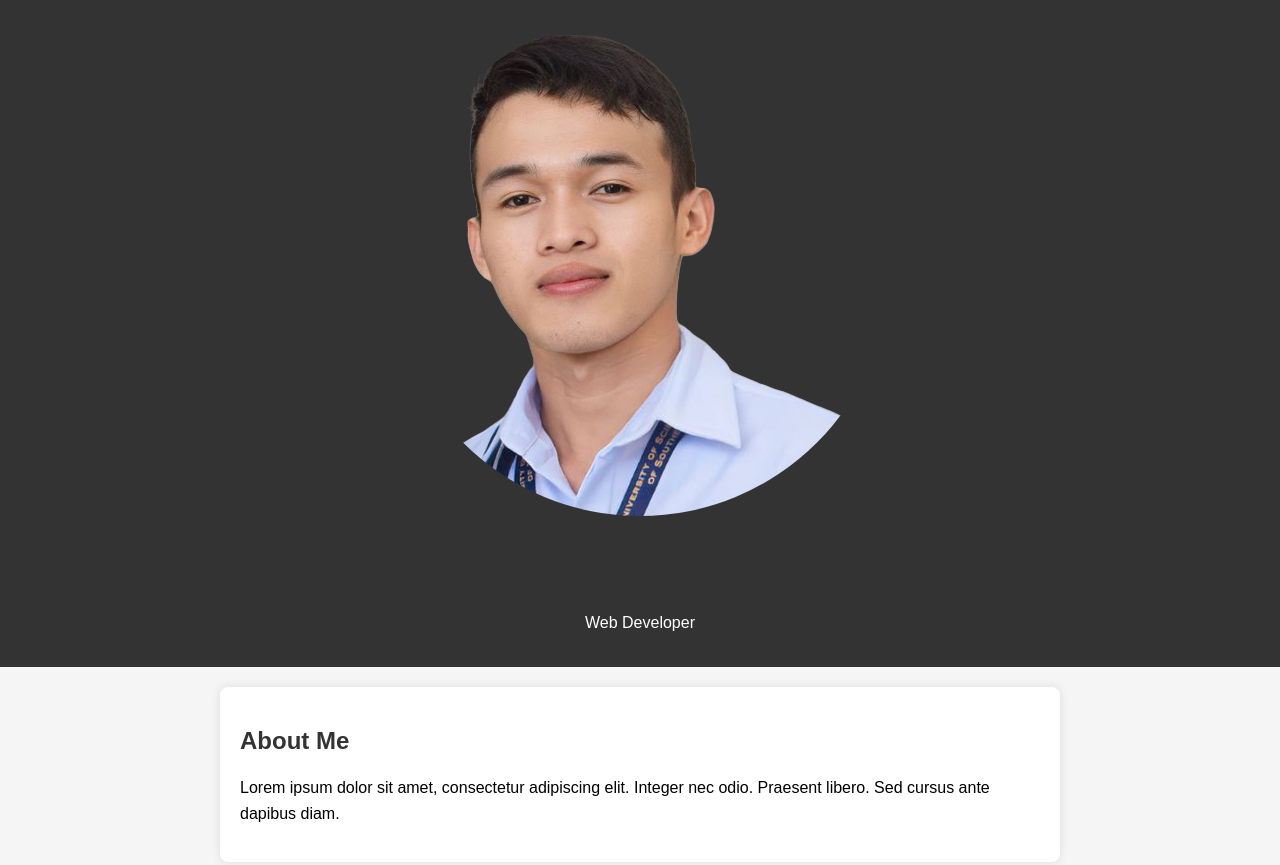
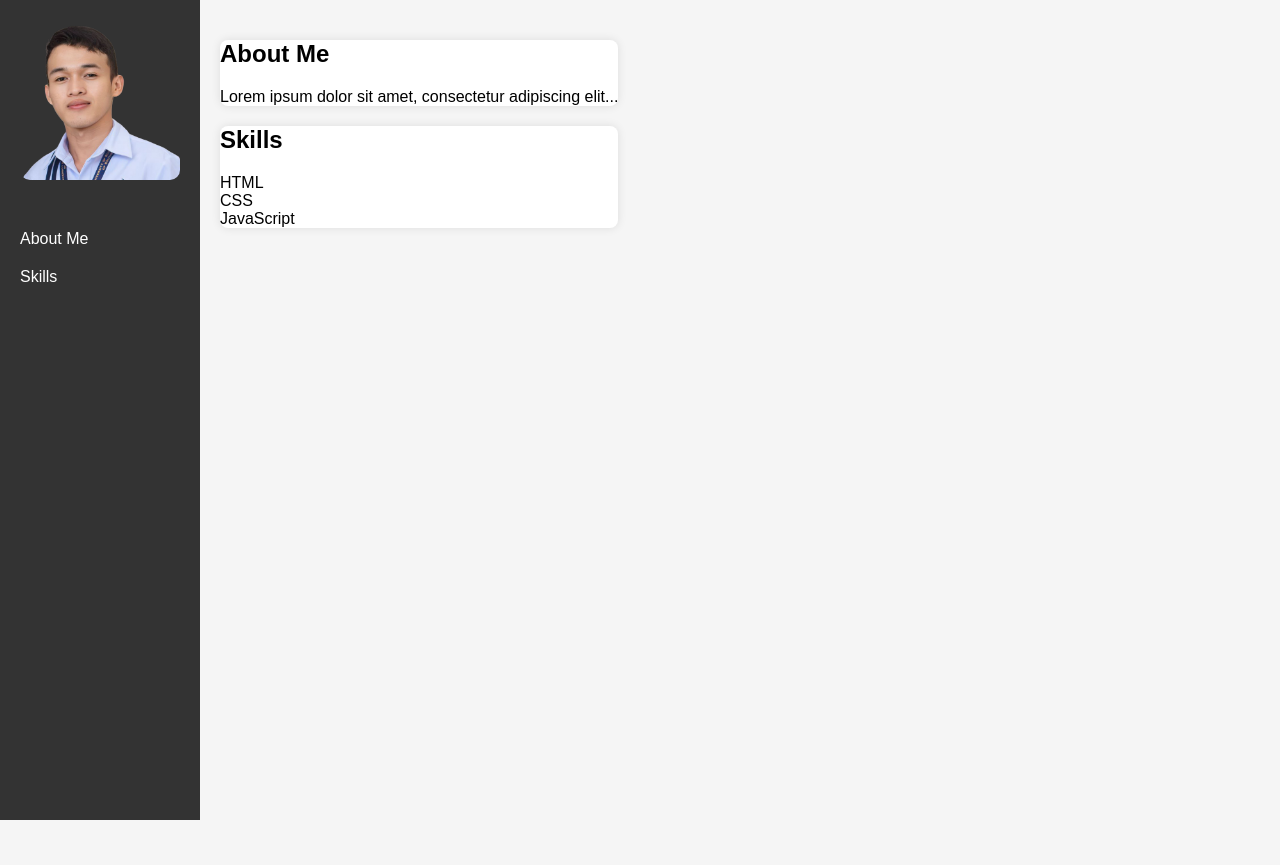
Before and after one commit to joxyle-jhon/ePortfolio, a plain HTML site: page HTML/main.html in a window 1280 px wide. Shown: the top 865 px of the page. After the commit the page ends 800 px from the top, so only its background shows below. Drawn offline with Linux system fonts and the light colour scheme.

Commit message:
Minor changes

```diff
--- a/CSS/main.css
+++ b/CSS/main.css
@@ -2,70 +2,53 @@ body {
    font-family: 'Arial', sans-serif;
    margin: 0;
    padding: 0;
+   display: flex;
    background-color: #f5f5f5;
  }
 
- header {
+ nav {
+   width: 200px;
    background-color: #333;
    color: #fff;
-   text-align: center;
-   padding: 1rem;
+   height: 100vh;
+   position: fixed;
+   padding-top: 20px;
  }
 
- img {
-   max-width: 100%;
-   border-radius: 50%;
-   margin-bottom: 10px;
+ nav ul {
+   list-style-type: none;
+   padding: 0;
+ }
+
+ nav ul li a {
+   color: #fff;
+   text-decoration: none;
+   display: block;
+   padding: 10px 20px;
+ }
+
+ nav .profile-image {
+   text-align: center;
+   padding-bottom: 20px;
+ }
+
+ nav .profile-image img {
+   width: 80%;
+   aspect-ratio: 1 / 1;
+   border-radius: 10px;
+ }
+
+ main {
+   margin-left: 200px;
+   padding: 20px;
  }
 
  section {
    max-width: 800px;
    margin: 20px auto;
-   padding: 20px;
    background-color: #fff;
    border-radius: 8px;
    box-shadow: 0 0 10px rgba(0, 0, 0, 0.1);
  }
 
- h1, h2, h3 {
-   color: #333;
- }
-
- p {
-   line-height: 1.6;
- }
-
- .skills {
-   display: flex;
-   flex-wrap: wrap;
-   gap: 10px;
- }
-
- .skill {
-   background-color: #333;
-   color: #fff;
-   padding: 5px 10px;
-   border-radius: 5px;
- }
-
- @media screen and (max-width: 600px) {
-   section {
-     padding: 10px;
-   }
- }
-
- /* Animation */
- @keyframes fadeInUp {
-   from {
-     opacity: 0;
-     transform: translateY(20px);
-   }
-   to {
-     opacity: 1;
-     transform: translateY(0);
-   }
- }
-
- section {
-   animation: fadeInUp 1s ease-out;
- }
+ /* Rest of your CSS ... */
--- a/HTML/main.html
+++ b/HTML/main.html
@@ -8,18 +8,24 @@
 </head>
 <body>
 
-  <header>
+  <nav>
+    <div class="profile-image">
       <img src="../images/profile.png" alt="Your Name">
-    <h1>Your Name</h1>
-    <p>Web Developer</p>
-  </header>
+    </div>
+    <ul>
+      <li><a href="#about">About Me</a></li>
+      <li><a href="#skills">Skills</a></li>
+      <!-- Add more navigation items as needed -->
+    </ul>
+  </nav>
 
-  <section>
+  <main>
+    <section id="about">
       <h2>About Me</h2>
-    <p>Lorem ipsum dolor sit amet, consectetur adipiscing elit. Integer nec odio. Praesent libero. Sed cursus ante dapibus diam.</p>
+      <p>Lorem ipsum dolor sit amet, consectetur adipiscing elit...</p>
     </section>
 
-  <section>
+    <section id="skills">
       <h2>Skills</h2>
       <div class="skills">
         <div class="skill">HTML</div>
@@ -28,6 +34,7 @@
         <!-- Add more skills as needed -->
       </div>
     </section>
+  </main>
 
 </body>
 </html>
```
Lines whose indentation alone changed are shown as unchanged.
